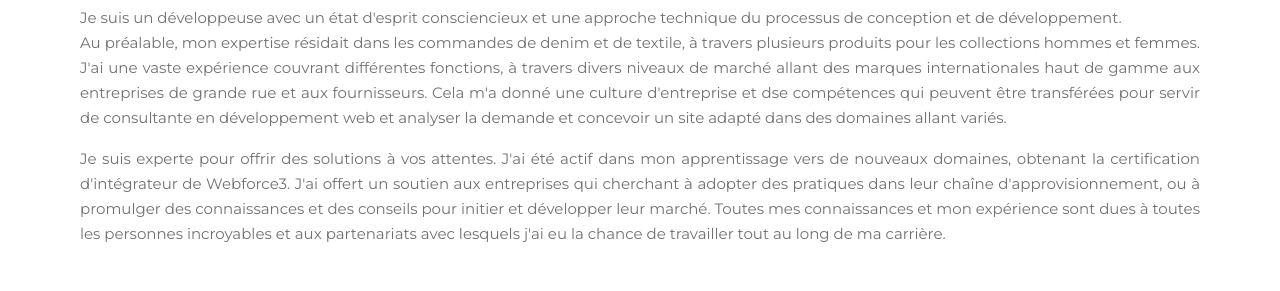
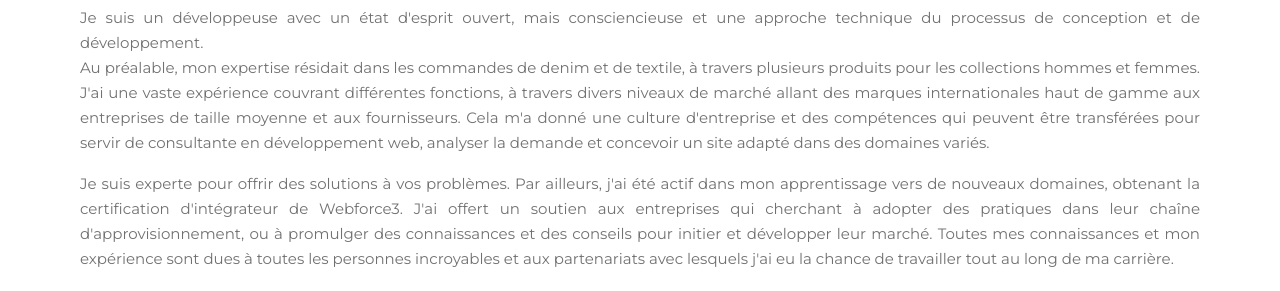
Before and after one commit to A-make-cloud/portfolio_html, a plain HTML site: page index.html in a window 1280 px wide. Shown: the part 237-528 px from the top of the page. Drawn offline with nearby package versions, Linux system fonts and the light colour scheme.

Commit message:
Update index.html

```diff
--- a/index.html
+++ b/index.html
@@ -55,16 +55,16 @@
 
     <section class="presentation mb-5">
 
-        <p>Je suis un développeuse avec un état d'esprit consciencieux et une approche technique du
+        <p>Je suis un développeuse avec un état d'esprit ouvert, mais consciencieuse et une approche technique du
             processus de
             conception et de développement. <br>
             Au préalable, mon expertise résidait dans les commandes de denim et de textile, à travers plusieurs produits
             pour les collections hommes et femmes. J'ai une vaste expérience couvrant différentes fonctions, à travers
-            divers niveaux de marché allant des marques internationales haut de gamme aux entreprises de grande rue et
-            aux fournisseurs. Cela m'a donné une culture d'entreprise et dse compétences qui peuvent être transférées
-            pour servir de consultante en développement web et analyser la demande et concevoir un site adapté dans des
-            domaines allant variés.</p>
-        <p>Je suis experte pour offrir des solutions à vos attentes. J'ai été actif dans mon apprentissage vers de
+            divers niveaux de marché allant des marques internationales haut de gamme aux entreprises de taille moyenne et
+            aux fournisseurs. Cela m'a donné une culture d'entreprise et des compétences qui peuvent être transférées
+            pour servir de consultante en développement web, analyser la demande et concevoir un site adapté dans des
+            domaines variés.</p>
+        <p>Je suis experte pour offrir des solutions à vos problèmes. Par ailleurs, j'ai été actif dans mon apprentissage vers de
             nouveaux domaines, obtenant la certification d'intégrateur de Webforce3. J'ai offert un soutien aux
             entreprises qui cherchant à adopter des pratiques dans leur chaîne d'approvisionnement, ou à promulger des
             connaissances et des conseils pour initier et développer leur marché. Toutes mes connaissances et mon
```
